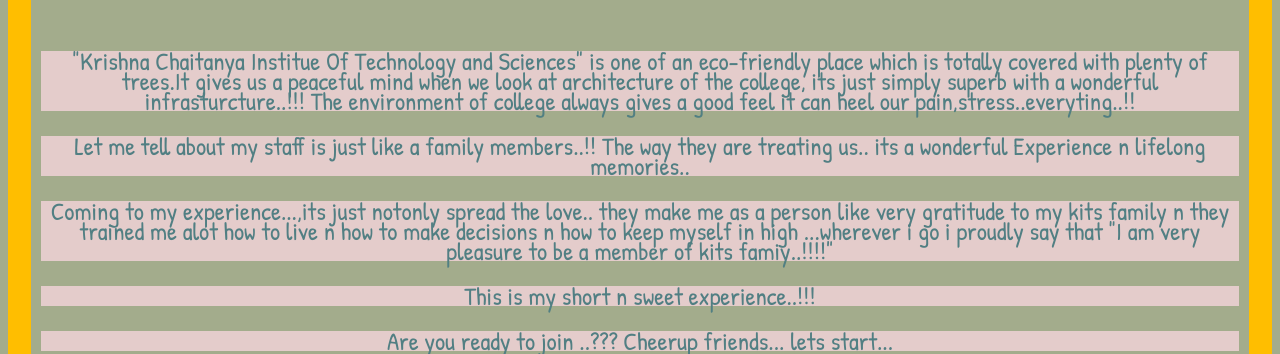
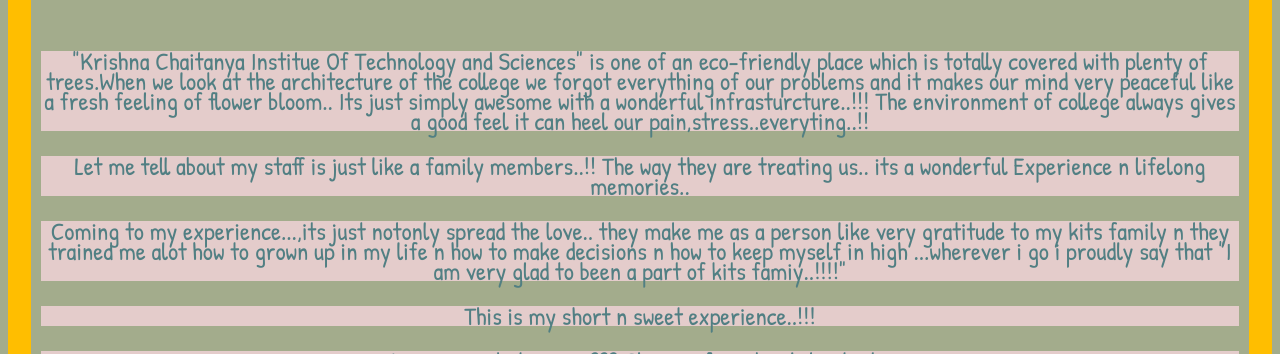
Before and after one commit to sruthichaluvadi/myproject1, a plain HTML site: page index.html in a window 1280 px wide. Shown: the part 254-608 px from the top of the page. Drawn offline with nearby package versions, Linux system fonts and the light colour scheme.

Commit message:
Update index.html

```diff
--- a/index.html
+++ b/index.html
@@ -21,13 +21,13 @@
   </div>
   </center>
   <p>
-    "Krishna Chaitanya Institue Of Technology and Sciences" is one of an eco-friendly place which is totally covered with plenty of trees.It gives us a peaceful mind when we look at architecture of the college, its just simply superb with a wonderful infrasturcture..!!! The environment of college always gives a good feel it can heel our pain,stress..everyting..!!
+    "Krishna Chaitanya Institue Of Technology and Sciences" is one of an eco-friendly place which is totally covered with plenty of trees.When we look at the architecture of the college we forgot everything of our problems and it makes our mind very peaceful like a fresh feeling of flower bloom.. Its just simply awesome with a wonderful infrasturcture..!!! The environment of college always gives a good feel it can heel our pain,stress..everyting..!!
   </p>
   <p>
     Let me tell about my staff is just like a family members..!! The way they are treating us.. its a wonderful Experience n lifelong memories..
 </p>
 <p>
-    Coming to my experience...,its just notonly spread the love.. they make me as a person like very gratitude to my kits family n they trained me alot how to live n how to make decisions n how to keep myself in high ...wherever i go i proudly say that "I am very pleasure to be a member of kits famiy..!!!!"
+    Coming to my experience...,its just notonly spread the love.. they make me as a person like very gratitude to my kits family n they trained me alot how to grown up in my life n how to make decisions n how to keep myself in high ...wherever i go i proudly say that "I am very glad to been a part of kits famiy..!!!!"
   </p>
   <p>
     This is my short n sweet experience..!!!
```
